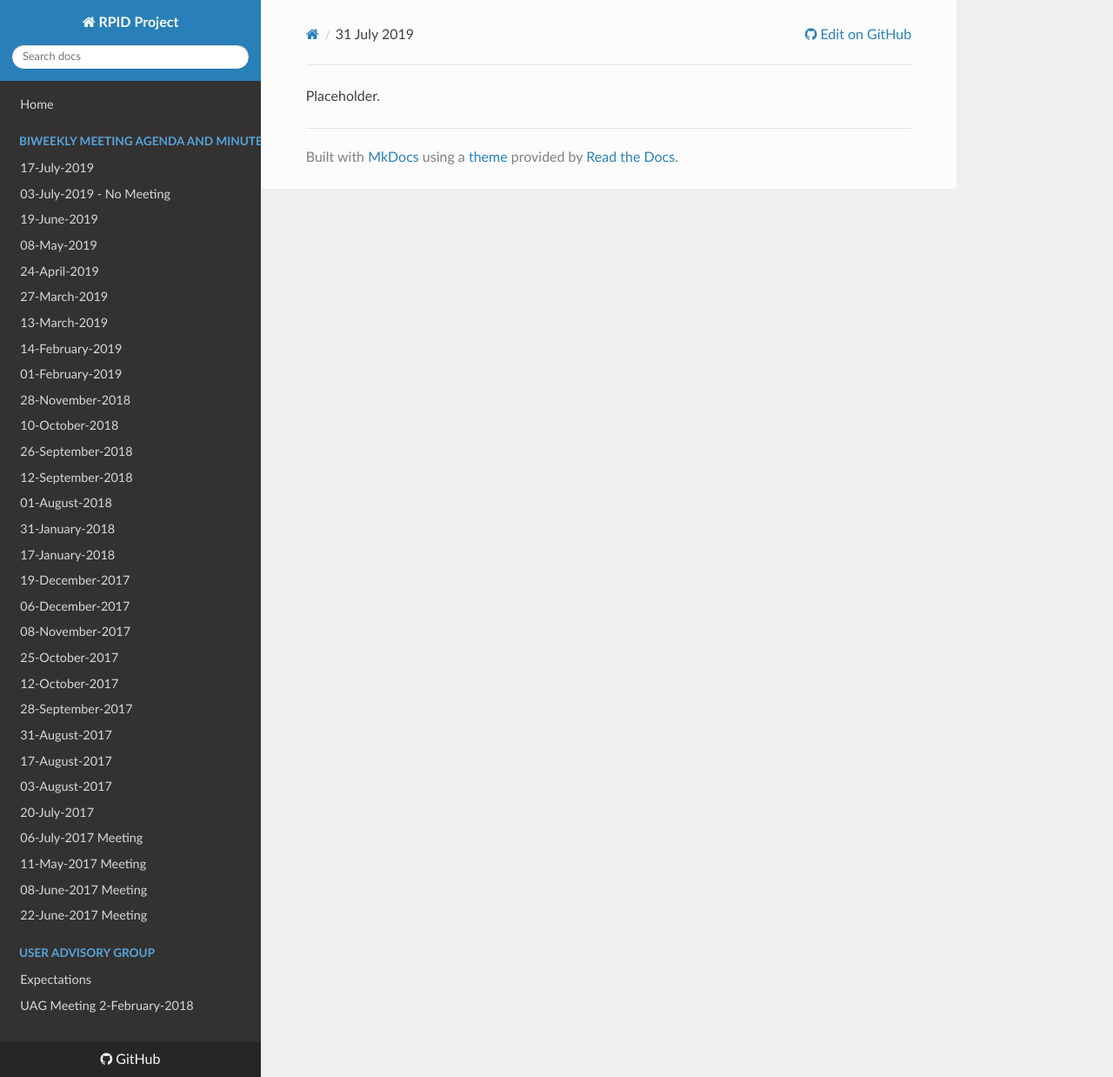
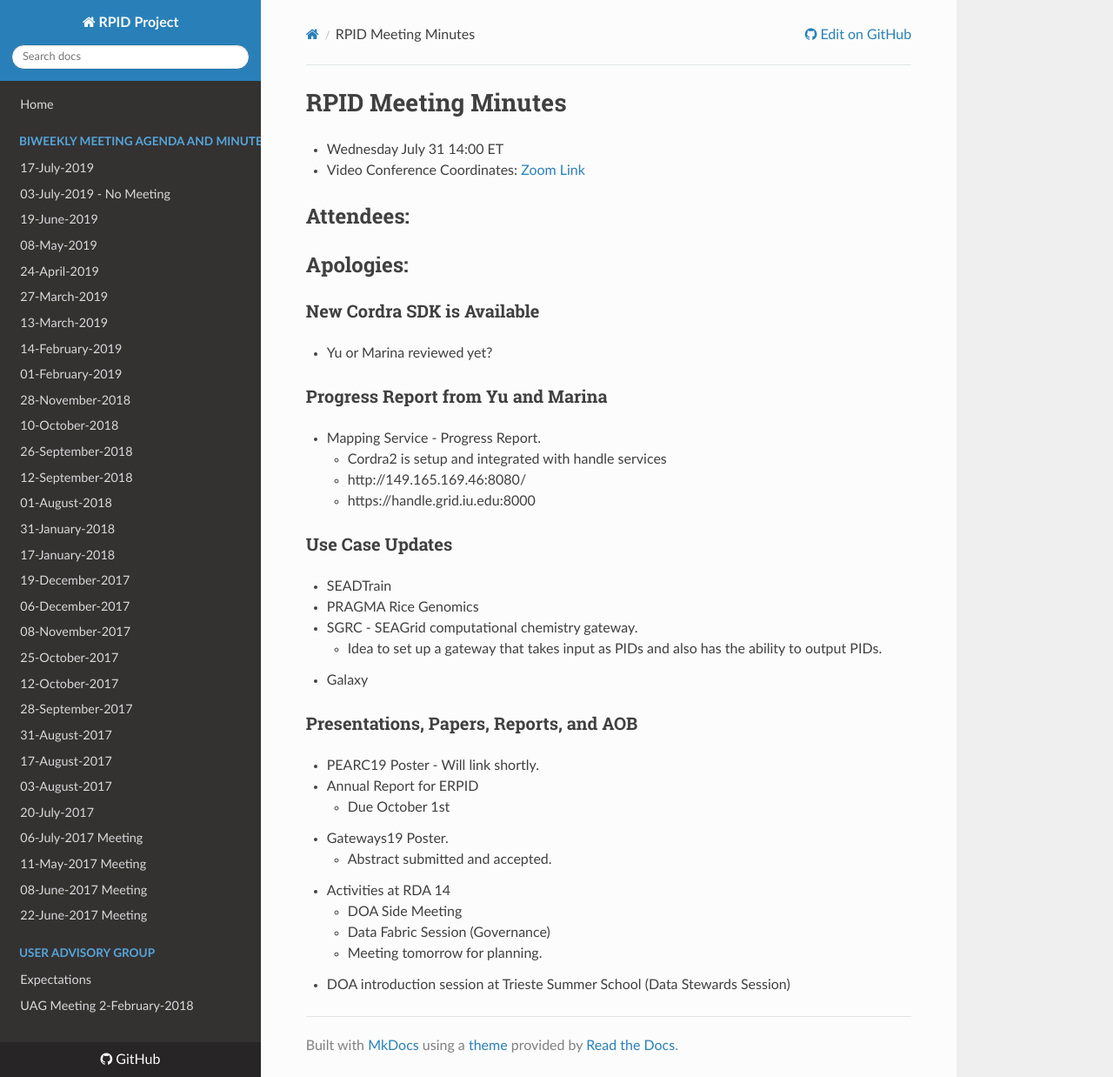
Before and after one commit to rpidproject/rpid, an MkDocs documentation site: the page built from docs/31-July-2019.md, in a window 1280 px wide and 1238 px high. Shown: the whole window at 87% size. Built offline with MkDocs 1.6.1, drawn with Linux system fonts in a browser that asks for light colours; nearby versions of some CDN libraries; old or Windows-style settings are respelled for this version of MkDocs.

Commit message:
Update 31-July-2019.md

```diff
--- a/docs/31-July-2019.md
+++ b/docs/31-July-2019.md
@@ -1 +1,36 @@
-Placeholder.
+# RPID Meeting Minutes
+
+   * Wednesday July 31 14:00 ET
+   * Video Conference Coordinates: [Zoom Link](https://iu.zoom.us/my/rquick)
+
+## Attendees:
+## Apologies:
+
+### New Cordra SDK is Available
+   * Yu or Marina reviewed yet?
+
+### Progress Report from Yu and Marina
+   * Mapping Service - Progress Report.
+      * Cordra2 is setup and integrated with handle services
+      * http://149.165.169.46:8080/
+      * https://handle.grid.iu.edu:8000
+
+
+### Use Case Updates
+   * SEADTrain
+   * PRAGMA Rice Genomics
+   * SGRC - SEAGrid computational chemistry gateway.
+      * Idea to set up a gateway that takes input as PIDs and also has the ability to output PIDs.
+   * Galaxy
+
+### Presentations, Papers, Reports, and AOB
+   * PEARC19 Poster - Will link shortly.
+   * Annual Report for ERPID
+      * Due October 1st
+   * Gateways19 Poster.
+      * Abstract submitted and accepted.
+   * Activities at RDA 14
+      * DOA Side Meeting
+      * Data Fabric Session (Governance)
+      * Meeting tomorrow for planning.
+   * DOA introduction session at Trieste Summer School (Data Stewards Session)
```
